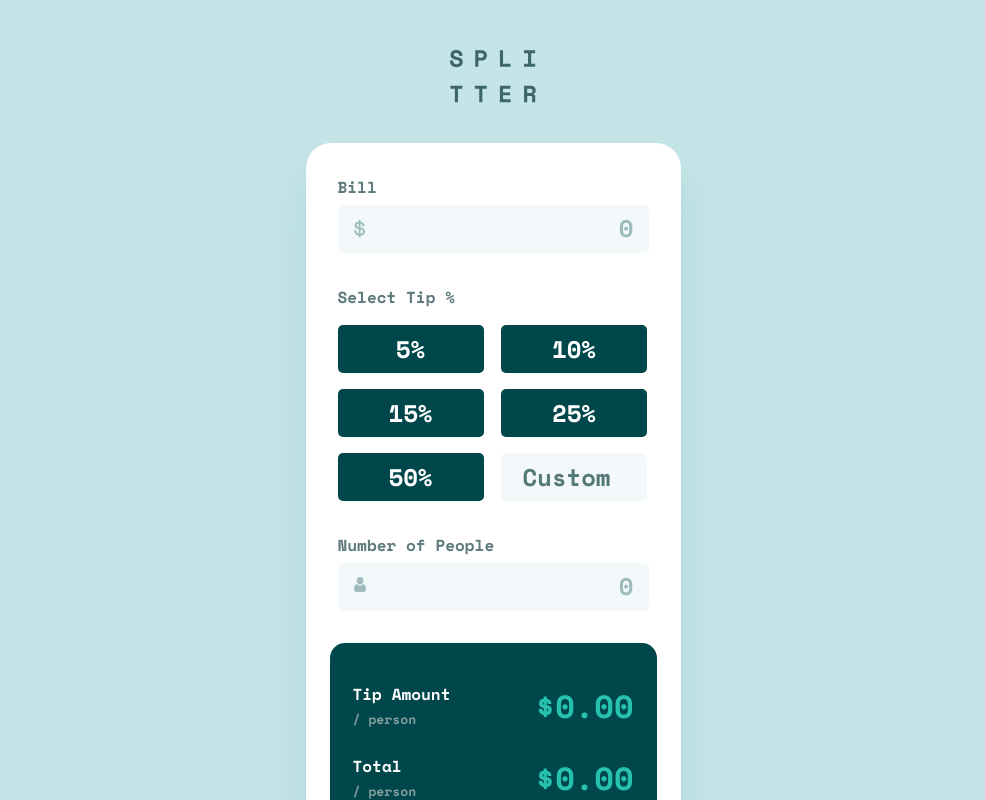
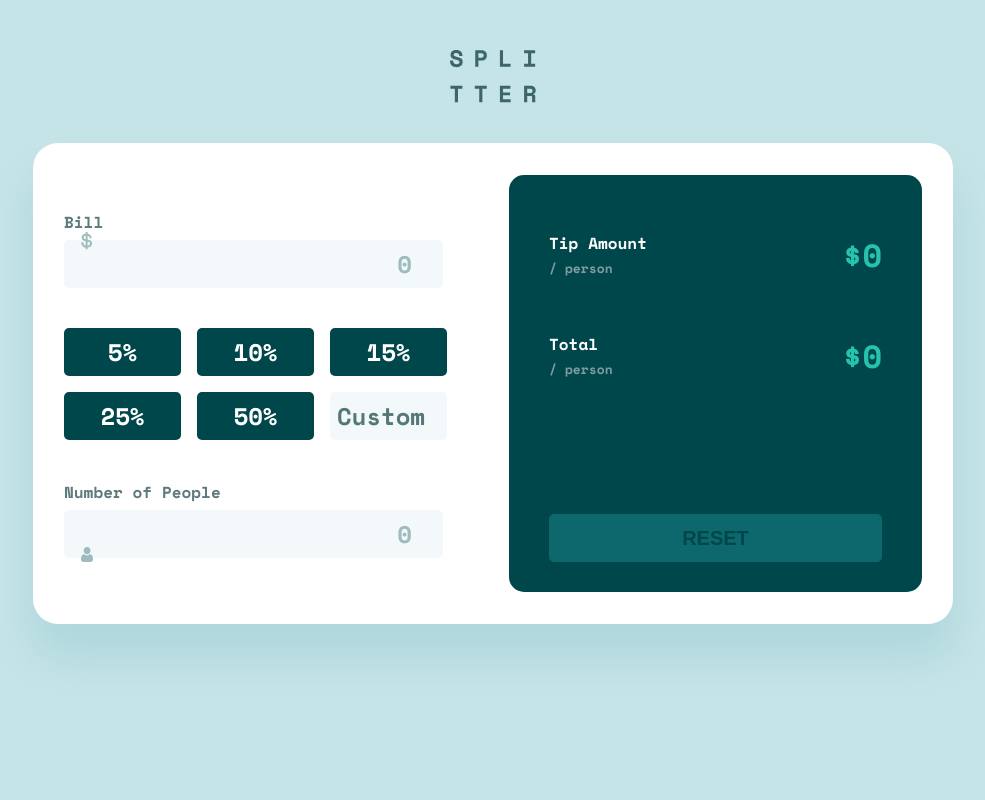
Before and after one commit to ZinaienkovaHanna/react-pet-project-tip-calculator, a React (Create React App) app: page / in a window 1280 px wide. Shown: the whole page, without its empty margins (147-1132 px from the left). Built offline with nearby package versions, Linux system fonts and the light colour scheme.

Commit message:
add code

```diff
--- a/src/components/Buttons/Buttons.js
+++ b/src/components/Buttons/Buttons.js
@@ -2,13 +2,34 @@ import dataButtons from '../../data/dataButtons';
 
 import styles from './Buttons.module.css';
 
-const Buttons = () => {
+const Buttons = ({ tipPercent, setTipPercent }) => {
+  const handleTipButtonClick = (percent) => {
+    setTipPercent(percent);
+  };
+
+  const handleCustomTipChange = (event) => {
+    setTipPercent(event.target.value);
+  };
+
+  console.log(tipPercent);
+
   return (
     <div className={styles.buttons}>
       {dataButtons.map((button) => (
-        <button key={button.id}>{button.title}</button>
+        <button
+          key={button.id}
+          onClick={() => handleTipButtonClick(button.percent)}
+        >
+          {button.percent}%
+        </button>
       ))}
-      <input type="number" id="customInput" placeholder="Custom" />
+      <input
+        type="number"
+        id="customTip"
+        placeholder="Custom"
+        value={tipPercent}
+        onChange={handleCustomTipChange}
+      />
     </div>
   );
 };
--- a/src/components/Buttons/Buttons.module.css
+++ b/src/components/Buttons/Buttons.module.css
@@ -18,11 +18,34 @@
   font-family: var(--ff);
 }
 
+.buttons button:hover {
+  background-color: var(--light-cyan);
+  cursor: pointer;
+}
+
 .buttons input {
   background-color: var(--very-light-grayish-cyan);
+  font-family: var(--ff);
+  color: var(--very-dark-cyan);
+}
+
+.buttons input:focus {
+  outline: none;
+  border: 1px solid var(--strong-cyan);
 }
 
 .buttons input::placeholder {
   color: var(--very-dark-grayish-cyan);
   text-align: center;
 }
+
+@media (min-width: 1200px) {
+  .buttons {
+    grid-template-columns: repeat(3, 1fr);
+    grid-template-rows: repeat(2, 1fr);
+  }
+  .buttons button,
+  .buttons input {
+    width: 117px;
+  }
+}
--- a/src/components/DataInput/DataInput.js
+++ /dev/null
@@ -1,38 +0,0 @@
-import Buttons from '../Buttons/Buttons';
-
-import styles from './DataInput.module.css';
-
-const DataInput = () => {
-  return (
-    <div className={styles.dataInputContainer}>
-      <div className={styles.bill}>
-        <label htmlFor="billInput" className={styles.bill}>
-          Bill
-        </label>
-        <img
-          src="/images/icon-dollar.svg"
-          alt="logo"
-          className={styles.leftPlaceholder}
-        />
-        <input type="number" id="billInput" placeholder="0" />
-      </div>
-
-      <div className={styles.buttonsContainer}>
-        <h2>Select Tip %</h2>
-        <Buttons />
-      </div>
-
-      <div className={styles.people}>
-        <label htmlFor="peopleInput">Number of People</label>
-        <img
-          src="/images/icon-person.svg"
-          alt="logo"
-          className={styles.leftPlaceholder}
-        />
-        <input type="number" id="peopleInput" placeholder="0" />
-      </div>
-    </div>
-  );
-};
-
-export default DataInput;
--- a/src/components/DataInput/DataInput.module.css
+++ /dev/null
@@ -1,65 +0,0 @@
-/* .dataInputContainer {
-  margin: 0 auto;
-  width: 375px;
-  height: 789px;
-  background-color: var(--white);
-  box-shadow: 0px 32px 43px rgba(79, 166, 175, 0.200735);
-  border-radius: 25px 25px 0px 0px;
-  position: relative;
-  display: flex;
-  flex-direction: column;
-  align-items: center;
-} */
-
-.bill label,
-.people label {
-  display: flex;
-  position: relative;
-  color: var(--dark-grayish-cyan);
-}
-
-.bill label,
-.people label {
-  margin: 32px 0 6px 0;
-}
-
-.bill .leftPlaceholder,
-.people .leftPlaceholder {
-  position: absolute;
-  width: 12px;
-  color: var(--grayish-cyan);
-  /* pointer-events: none; */
-}
-
-.bill .leftPlaceholder {
-  left: 48px;
-  top: 76px;
-}
-
-.people .leftPlaceholder {
-  left: 48px;
-  top: 434px;
-}
-
-.bill input,
-.people input {
-  width: 311px;
-  height: 48px;
-  background-color: var(--very-light-grayish-cyan);
-  border-radius: 5px;
-  border: none;
-  font-size: 24px;
-  text-align: right;
-}
-
-.bill input::placeholder,
-.people input::placeholder {
-  color: var(--grayish-cyan);
-  font-family: var(--ff);
-}
-
-.buttonsContainer h2 {
-  color: var(--dark-grayish-cyan);
-  font-size: 16px;
-  margin: 32px 0 16px 0;
-}
--- /dev/null
+++ b/src/components/Form/Form.js
@@ -0,0 +1,68 @@
+import Buttons from '../Buttons/Buttons';
+
+import styles from './Form.module.css';
+
+const Form = ({
+  bill,
+  setBill,
+  numberOfPeople,
+  setNumberOfPeople,
+  tipPercent,
+  setTipPercent,
+}) => {
+  const handleInputChange = (event) => {
+    const { name, value } = event.target;
+    if (name === 'bill') {
+      setBill(value);
+    } else if (name === 'numberOfPeople') {
+      setNumberOfPeople(value);
+    }
+  };
+
+  return (
+    <form>
+      <div className={styles.bill}>
+        <label htmlFor="bill">Bill</label>
+        <img
+          src="/images/icon-dollar.svg"
+          alt="logo"
+          className={styles.leftPlaceholder}
+        />
+        <input
+          type="number"
+          name="bill"
+          id="bill"
+          placeholder="0"
+          value={bill}
+          onChange={handleInputChange}
+        />
+      </div>
+
+      <div className={styles.buttonsContainer}>
+        {/* <h2>Select Tip %</h2> */}
+        <h2>{tipPercent}</h2>
+
+        <Buttons tipPercent={tipPercent} setTipPercent={setTipPercent} />
+      </div>
+
+      <div className={styles.numberOfPeople}>
+        <label htmlFor="numberOfPeople">Number of People</label>
+        <img
+          src="/images/icon-person.svg"
+          alt="logo"
+          className={styles.leftPlaceholder}
+        />
+        <input
+          type="number"
+          name="numberOfPeople"
+          id="numberOfPeople"
+          placeholder="0"
+          value={numberOfPeople}
+          onChange={handleInputChange}
+        />
+      </div>
+    </form>
+  );
+};
+
+export default Form;
--- /dev/null
+++ b/src/components/Form/Form.module.css
@@ -0,0 +1,84 @@
+.bill label,
+.numberOfPeople label {
+  display: flex;
+  position: relative;
+  color: var(--dark-grayish-cyan);
+}
+
+.bill label,
+.numberOfPeople label {
+  margin: 32px 0 6px 0;
+}
+
+.bill .leftPlaceholder,
+.numberOfPeople .leftPlaceholder {
+  position: absolute;
+  width: 12px;
+  color: var(--grayish-cyan);
+  /* pointer-events: none; */
+}
+
+.bill .leftPlaceholder {
+  left: 48px;
+  top: 76px;
+}
+
+.numberOfPeople .leftPlaceholder {
+  left: 48px;
+  top: 434px;
+}
+
+.bill input,
+.numberOfPeople input {
+  width: 311px;
+  height: 48px;
+  background-color: var(--very-light-grayish-cyan);
+  border-radius: 5px;
+  border: none;
+  font-size: 24px;
+  padding-right: 16px;
+  text-align: right;
+  font-family: var(--ff);
+  color: var(--very-dark-cyan);
+}
+
+.bill input:focus,
+.numberOfPeople input:focus {
+  outline: none;
+  border: 1px solid var(--strong-cyan);
+}
+
+.bill input::placeholder,
+.numberOfPeople input::placeholder {
+  color: var(--grayish-cyan);
+  font-family: var(--ff);
+}
+
+.buttonsContainer h2 {
+  color: var(--dark-grayish-cyan);
+  font-size: 16px;
+  margin: 32px 0 16px 0;
+}
+
+@media (min-width: 1200px) {
+  .bill input,
+  .numberOfPeople input {
+    width: 379px;
+  }
+  .bill label {
+    margin: 0px 0 6px 0;
+  }
+  .numberOfPeople label {
+    margin: 40px 0 6px 0;
+  }
+  .buttonsContainer h2 {
+    margin: 40px 0 22px 0;
+  }
+  .bill .leftPlaceholder {
+    top: 88px;
+  }
+
+  .numberOfPeople .leftPlaceholder {
+    top: 404px;
+  }
+}
--- a/src/components/Result/Result.js
+++ b/src/components/Result/Result.js
@@ -2,22 +2,40 @@ import React from 'react';
 
 import styles from './Result.module.css';
 
-const Result = () => {
+const Result = ({
+  setBill,
+  setNumberOfPeople,
+  setTipPercent,
+  total,
+  setTotal,
+  tipAmount,
+  setTipAmount,
+}) => {
+  const handleReset = () => {
+    setBill('');
+    setNumberOfPeople('');
+    setTipPercent('');
+    setTotal(0.0);
+    setTipAmount(0.0);
+  };
+
   return (
     <div className={styles.resultContainer}>
       <div className={styles.tipAmount}>
         <h3>
           Tip Amount <span>/ person</span>
         </h3>
-        <p>$0.00</p>
+        <p>${tipAmount}</p>
       </div>
       <div className={styles.total}>
         <h3>
           Total <span>/ person</span>
         </h3>
-        <p>$0.00</p>
+        <p>${total}</p>
       </div>
-      <button>RESET</button>
+      <button type="button" onClick={handleReset}>
+        RESET
+      </button>
     </div>
   );
 };
--- a/src/components/Result/Result.module.css
+++ b/src/components/Result/Result.module.css
@@ -47,10 +47,33 @@
   width: 281px;
   height: 48px;
   border-radius: 5px;
-  background-color: var(--strong-cyan);
+  background-color: var(--dark-cyan);
   border: none;
   margin-left: 23px;
   font-size: 20px;
   color: var(--very-dark-cyan);
   font-weight: var(--fw-bold);
 }
+
+.resultContainer button:hover {
+  background-color: var(--light-cyan);
+  cursor: pointer;
+}
+
+@media (min-width: 1200px) {
+  .resultContainer {
+    width: 413px;
+    height: 417px;
+    margin-top: 0px;
+  }
+  .tipAmount {
+    padding: 56px 40px 53px 40px;
+  }
+  .total {
+    padding: 0px 40px 134px 40px;
+  }
+  .resultContainer button {
+    width: 333px;
+    margin-left: 40px;
+  }
+}
--- a/src/components/TipCalculator/TipCalculator.js
+++ b/src/components/TipCalculator/TipCalculator.js
@@ -1,14 +1,35 @@
-import DataInput from '../DataInput/DataInput';
+import { useState } from 'react';
+import Form from '../Form/Form';
 import Result from '../Result/Result';
 
 import styles from './TipCalculator.module.css';
 const TipCalculator = () => {
+  const [bill, setBill] = useState('');
+  const [numberOfPeople, setNumberOfPeople] = useState('');
+  const [tipPercent, setTipPercent] = useState('');
+  const [tipAmount, setTipAmount] = useState(0.0);
+  const [total, setTotal] = useState(0.0);
+
   return (
     <section className={styles.bgContainer}>
       <img src="/images/logo.svg" alt="logo" className={styles.logo} />
       <div className={styles.contentContainer}>
-        <DataInput />
-        <Result />
+        <Form
+          tipPercent={tipPercent}
+          setTipPercent={setTipPercent}
+          bill={bill}
+          setBill={setBill}
+          numberOfPeople={numberOfPeople}
+          setNumberOfPeople={setNumberOfPeople}
+        />
+        <Result
+          tipAmount={tipAmount}
+          setTipAmount={setTipAmount}
+          total={total}
+          setTotal={setTotal}
+          setBill={setBill}
+          setNumberOfPeople={setNumberOfPeople}
+        />
       </div>
     </section>
   );
--- a/src/components/TipCalculator/TipCalculator.module.css
+++ b/src/components/TipCalculator/TipCalculator.module.css
@@ -14,8 +14,8 @@
 
 .contentContainer {
   margin: 0 auto;
-  width: 375px;
-  height: 789px;
+  min-width: 375px;
+  min-height: 789px;
   background-color: var(--white);
   box-shadow: 0px 32px 43px rgba(79, 166, 175, 0.200735);
   border-radius: 25px 25px 0px 0px;
@@ -24,3 +24,13 @@
   flex-direction: column;
   align-items: center;
 }
+
+@media (min-width: 1200px) {
+  .contentContainer {
+    min-width: 920px;
+    min-height: 481px;
+    flex-direction: row;
+    justify-content: space-around;
+    border-radius: 25px;
+  }
+}
--- a/src/data/dataButtons.js
+++ b/src/data/dataButtons.js
@@ -1,22 +1,45 @@
+// const dataButtons = [
+//   {
+//     title: '5%',
+//     id: 1,
+//   },
+//   {
+//     title: '10%',
+//     id: 2,
+//   },
+//   {
+//     title: '15%',
+//     id: 3,
+//   },
+//   {
+//     title: '25%',
+//     id: 4,
+//   },
+//   {
+//     title: '50%',
+//     id: 5,
+//   },
+// ];
+
 const dataButtons = [
   {
-    title: '5%',
+    percent: 5,
     id: 1,
   },
   {
-    title: '10%',
+    percent: 10,
     id: 2,
   },
   {
-    title: '15%',
+    percent: 15,
     id: 3,
   },
   {
-    title: '25%',
+    percent: 25,
     id: 4,
   },
   {
-    title: '50%',
+    percent: 50,
     id: 5,
   },
 ];
--- a/src/index.css
+++ b/src/index.css
@@ -10,6 +10,8 @@
   /* Colors */
 
   --strong-cyan: #26c2ae;
+  --light-cyan: #9fe8df;
+  --dark-cyan: #0d686d;
   --very-dark-cyan: #00474b;
   --dark-grayish-cyan: #5e7a7d;
   --very-dark-grayish-cyan: #547878;
```
